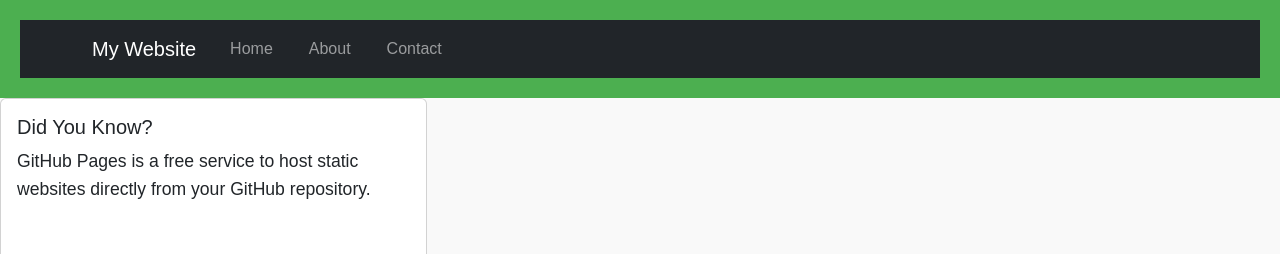
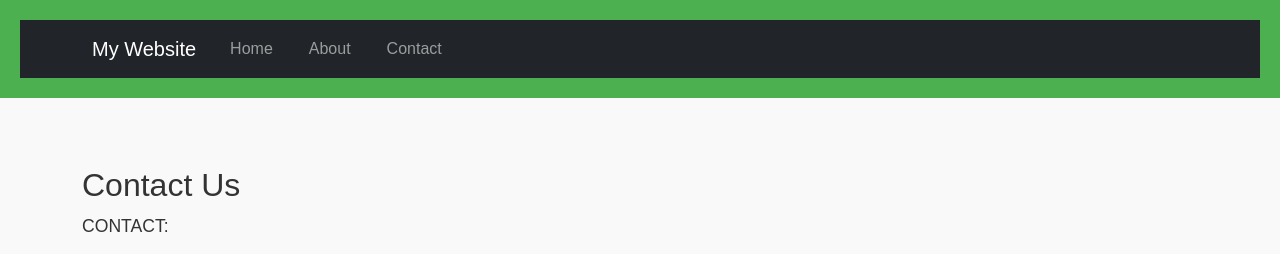
Before and after one commit to bida24-082/PERFECTO--HOLDINGS, a plain HTML site: page contact.html in a window 1280 px wide. Shown: the top 254 px of the page. Drawn offline with nearby package versions, Linux system fonts and the light colour scheme.

Commit message:
contact.html

```diff
--- a/contact.html
+++ b/contact.html
@@ -68,18 +68,6 @@
 </header>
 
 
-<div class="col-md-4">
-
-<div class="card">
-
-<div class="card-body">
-
-<h5 class="card-title">Did You Know?</h5>
-
-<p class="card-text">GitHub Pages is a free service to host static websites directly from your GitHub repository.</p>
-
-</div>
-
 
 <main class="container my-5">
 
```
